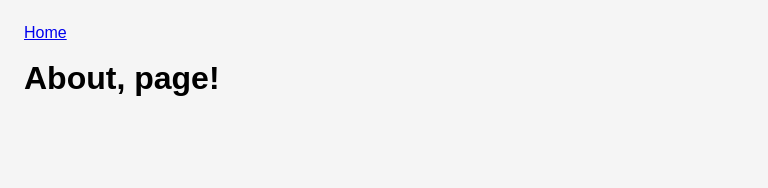
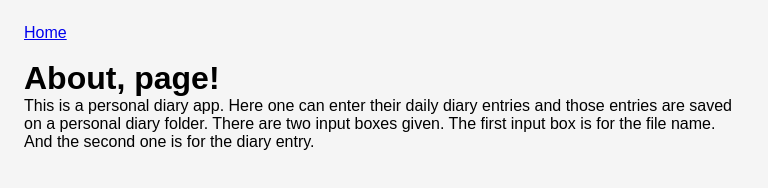
Before and after one commit to Abm32/Personal_diary_app_electronjs, an Electron app: page src/about.html in a window 768 px wide. Drawn offline with Linux system fonts and the light colour scheme.

Commit message:
Updated about section

```diff
--- a/src/about.html
+++ b/src/about.html
@@ -11,5 +11,6 @@
 	<a href="index.html">Home</a>
 	<br><br>
 	<h1 id="title">About, page!</h1>
+    <p>This is a personal diary app. Here one can enter their daily diary entries and those entries are saved on a personal diary folder. There are two input boxes given. The first input box is for the file name. And the second one is for the diary entry.</p>
 </body>
 </html>
```
